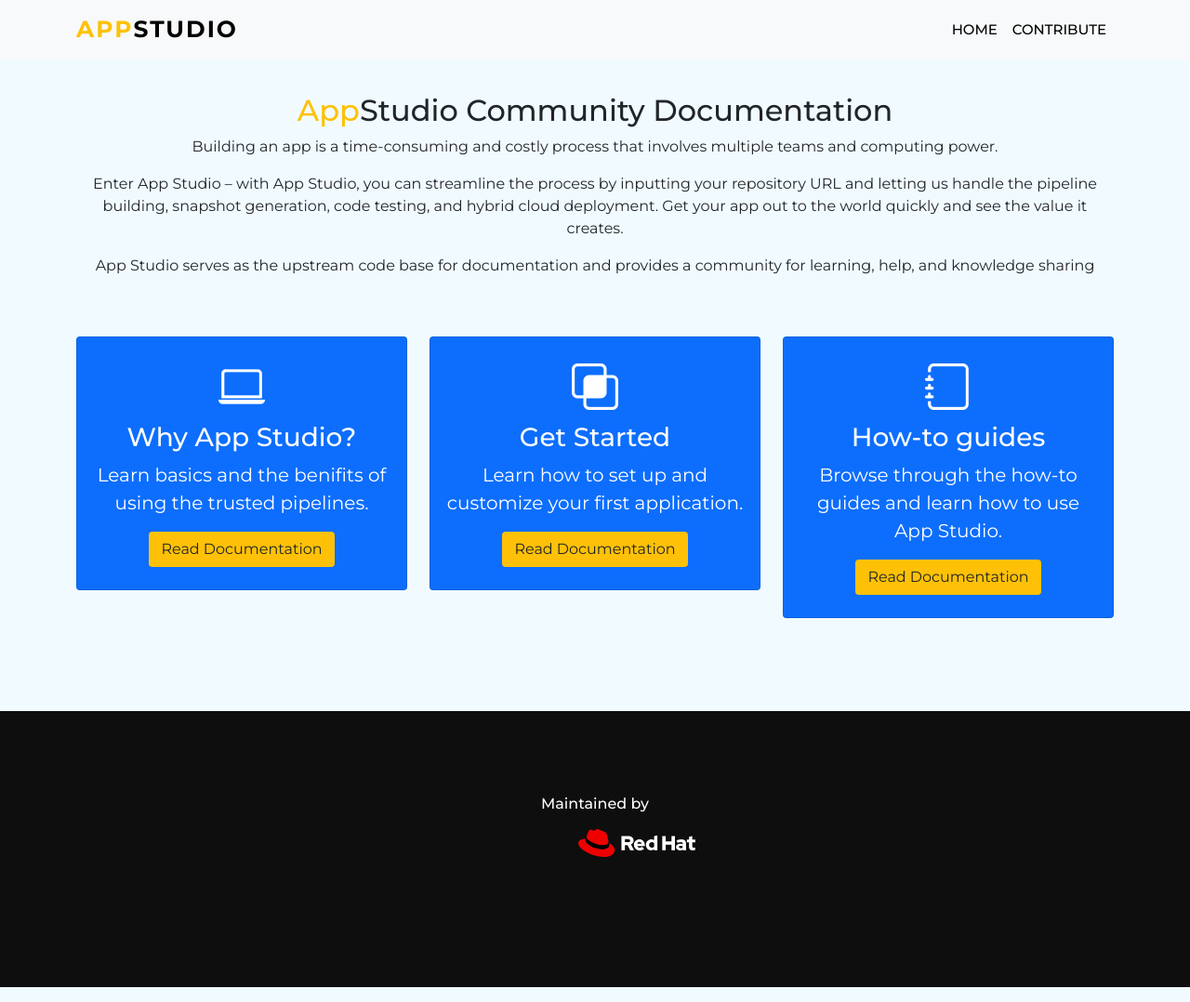
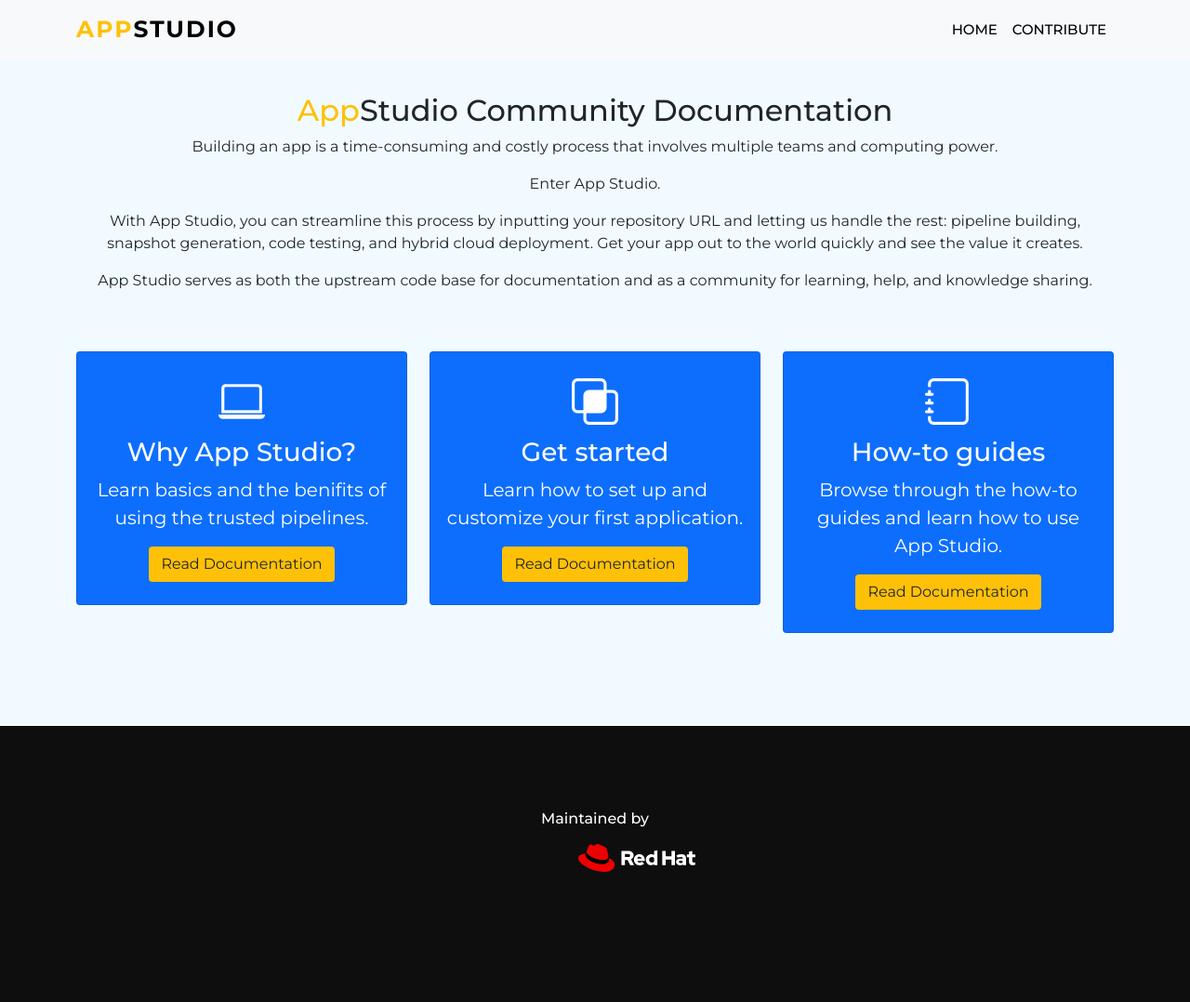
Before and after one commit to redhat-appstudio/appstudio.docs.ui.io, a Jekyll site: the page built from index.html, in a window 1280 px wide and 1078 px high. Shown: the whole window at 93% size. Built offline with Jekyll 4.4.1, drawn with Linux system fonts in a browser that asks for light colours; nearby versions of some CDN libraries.

Commit message:
Jocelyn-feedback: A few weensy style changes.

```diff
--- a/_includes/community.html
+++ b/_includes/community.html
@@ -1,9 +1,10 @@
 <div class="section-header text-center pb-5">
     <h2><span class="text-warning">App</span>Studio Community Documentation</a></h2>
     <p>Building an app is a time-consuming and costly process that involves multiple teams and computing power.
-    <p> Enter App Studio – with App Studio, you can streamline the process by inputting your repository URL and letting
-        us handle the pipeline building, snapshot generation, code testing, and hybrid cloud deployment. Get your app
+    <p> Enter App Studio.</p>
+    <p>With App Studio, you can streamline this process by inputting your repository URL and letting
+        us handle the rest: pipeline building, snapshot generation, code testing, and hybrid cloud deployment. Get your app
         out to the world quickly and see the value it creates.</p>
-    <p>App Studio serves as the upstream code base for documentation and provides a community for learning, help, and
-        knowledge sharing</p>
+    <p>App Studio serves as both the upstream code base for documentation and as a community for learning, help, and
+        knowledge sharing.</p>
 </div>
--- a/_includes/guide.html
+++ b/_includes/guide.html
@@ -1,7 +1,7 @@
 <div class="card text-white text-center bg-primary pb-2">
     <div class="card-body">
         <i class="bi bi-intersect"></i>
-        <h3 class="card-title">Get Started</h3>
+        <h3 class="card-title">Get started</h3>
         <p class="lead">Learn how to set up and customize your first application.</p>
         <a href="https://redhat-appstudio.github.io/docs.stonesoup.io/Documentation/main/getting-started/index.html">
             <button class="btn bg-warning text-dark">Read Documentation</button></a>
```
